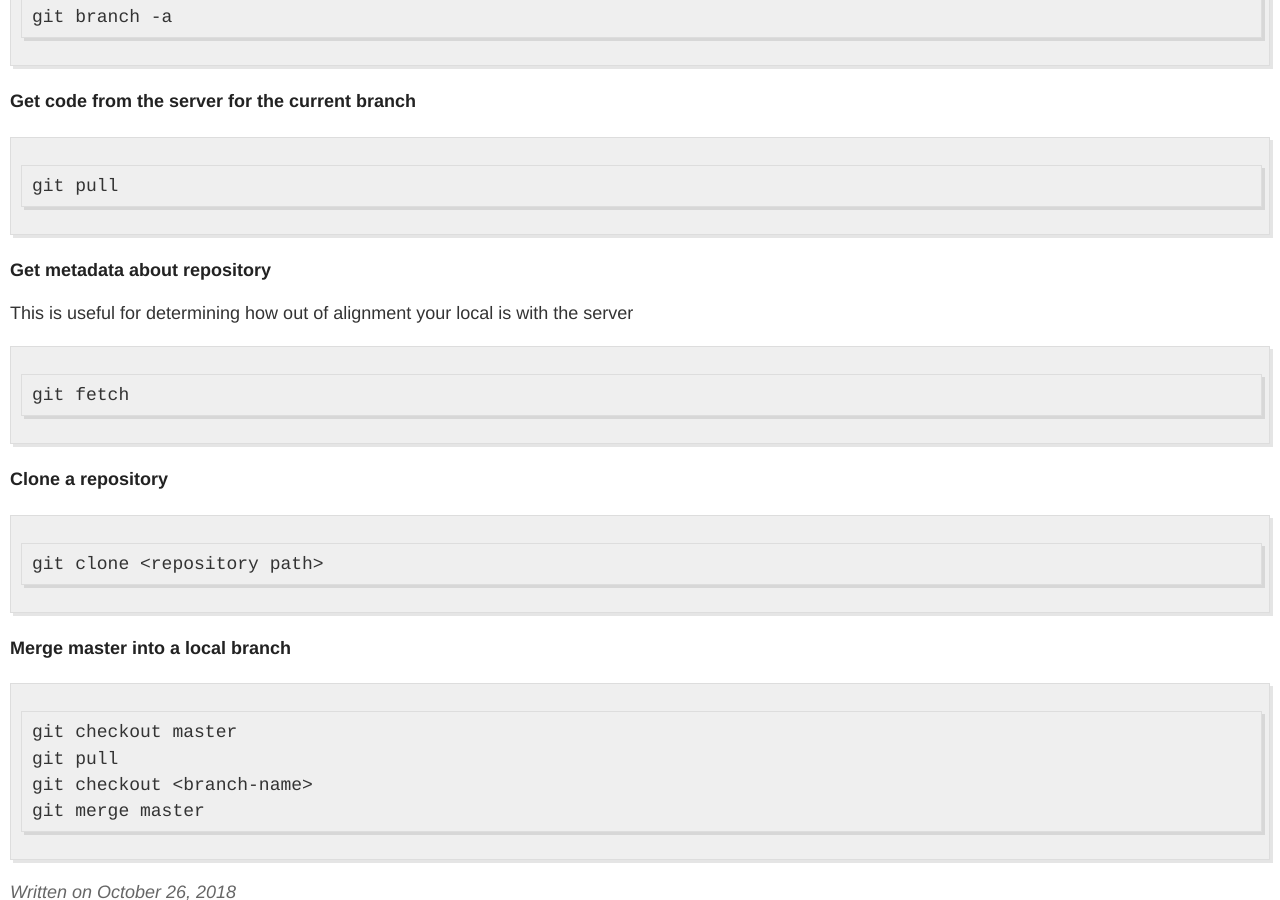
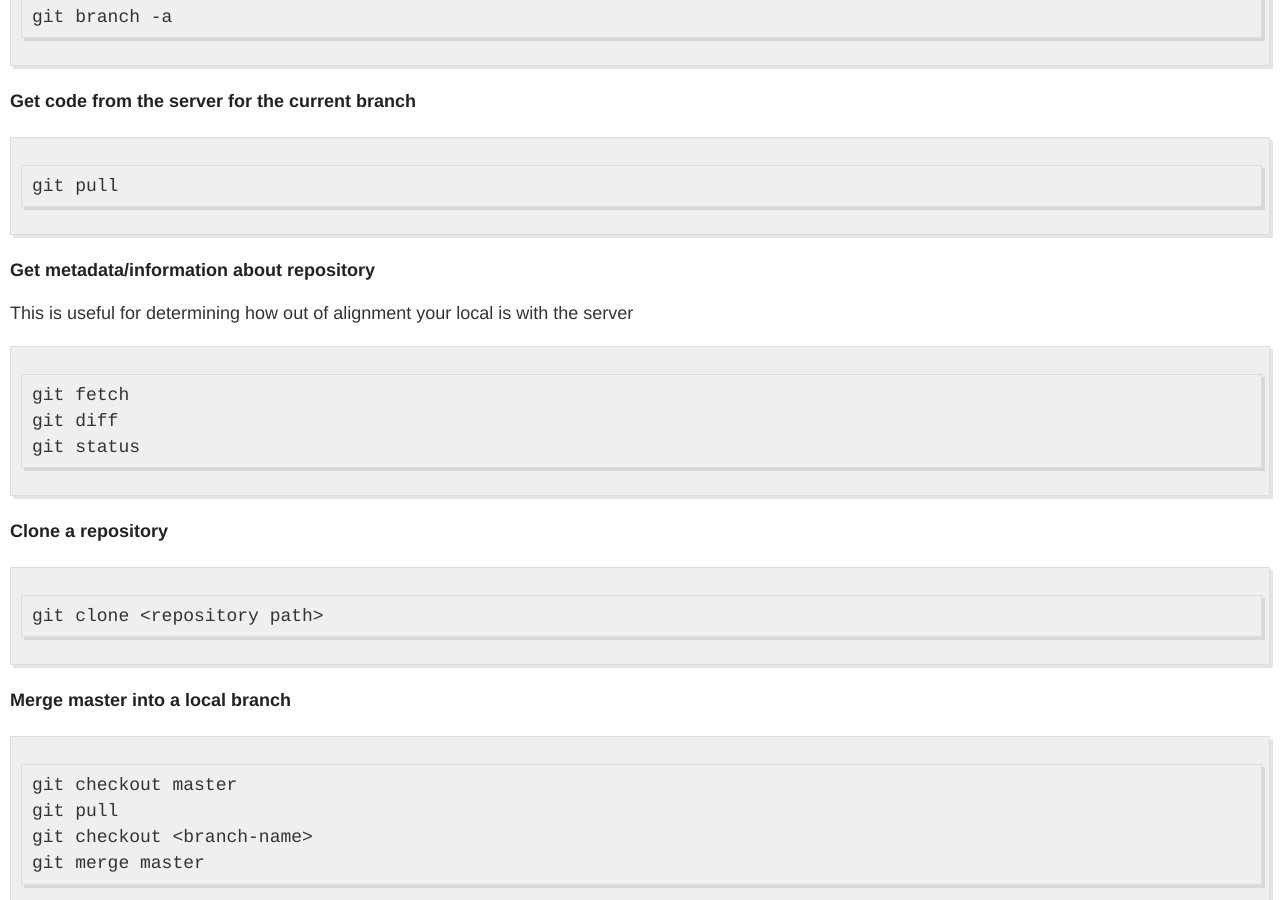
Before and after one commit to klagan/klagan.github.io, a Jekyll site: the page built from _posts/2018-10-26-basic-git-commands.md, in a window 1280 px wide and 900 px high, scrolled down 1315 px. Built offline with Jekyll 4.4.1, drawn with Linux system fonts in a browser that asks for light colours; our own code applies the rules of GitHub Pages for plain Markdown files.

Commit message:
Update 2018-10-26-basic-git-commands.md

````diff
--- a/_posts/2018-10-26-basic-git-commands.md
+++ b/_posts/2018-10-26-basic-git-commands.md
@@ -42,10 +42,12 @@ git branch -a
 git pull
 ```
 
-### Get metadata about repository
+### Get metadata/information about repository
 This is useful for determining how out of alignment your local is with the server
 ```
 git fetch
+git diff
+git status
 ```
 
 ### Clone a repository
````
